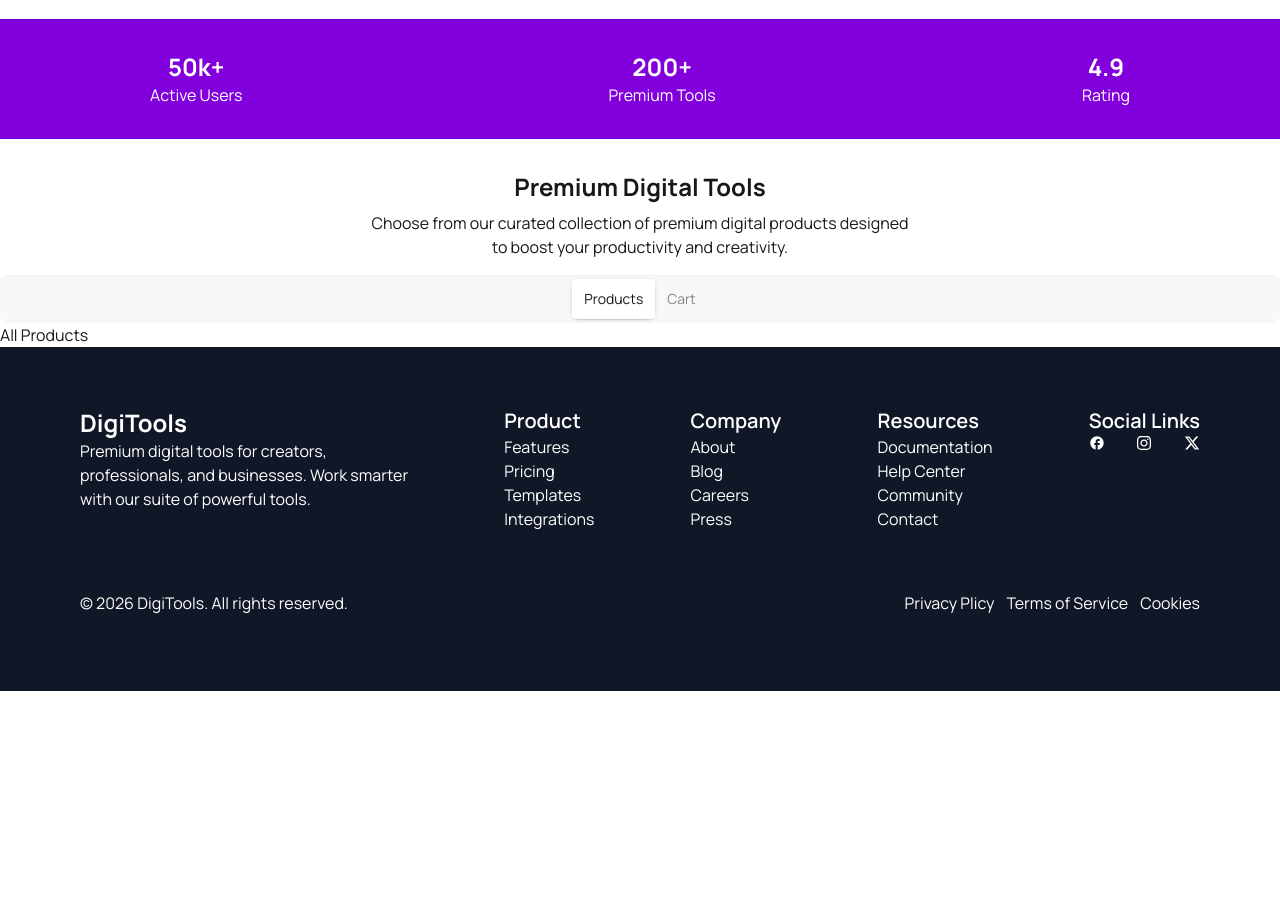
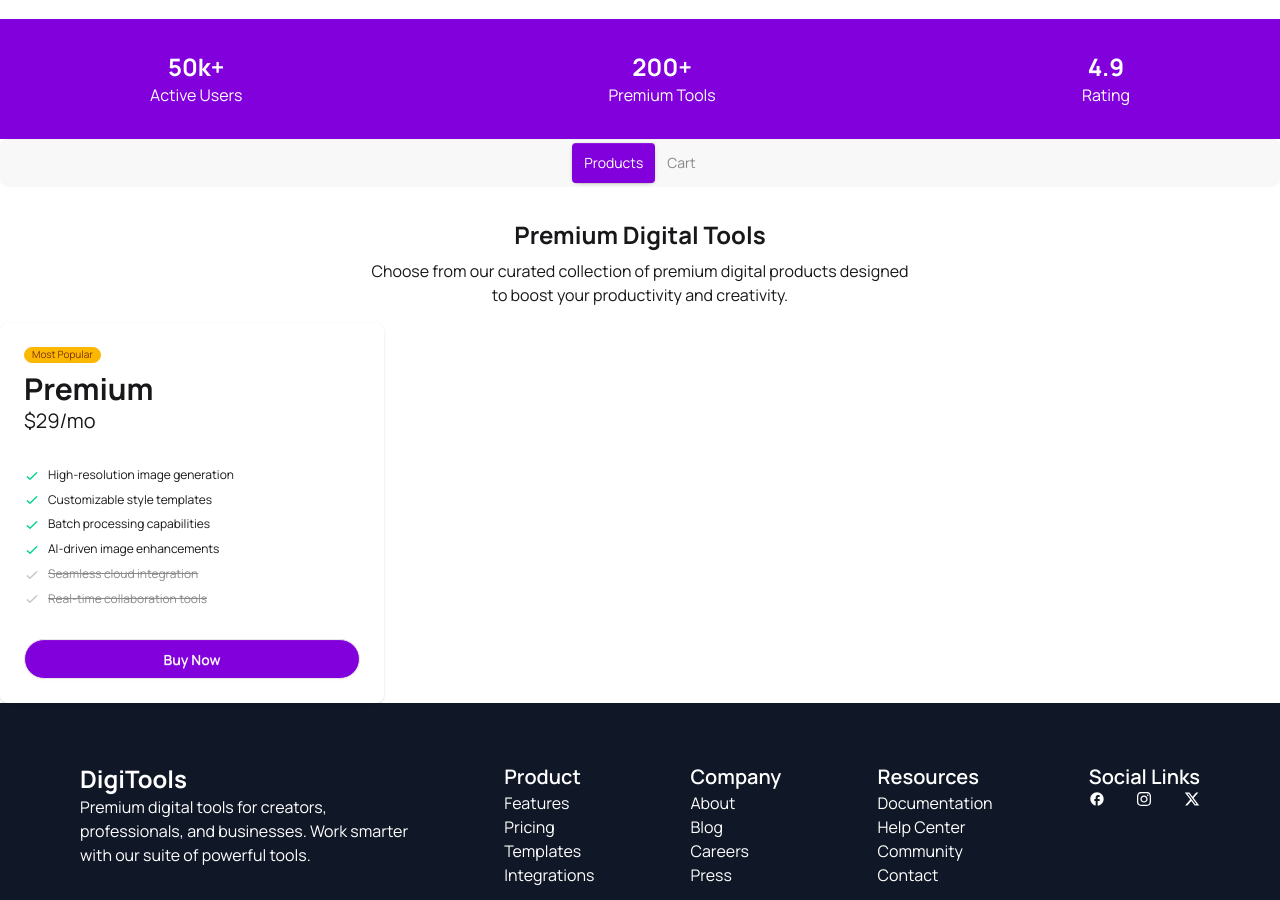
Before and after one commit to Gazi-Md-Salauddin/digiTools-Platform, a React (Vite) app: page / in a window 1280 px wide. Shown: the part 640-1540 px from the top of the page. Before the commit the page ends 1331 px from the top, so only its background shows below. Built offline with nearby package versions, Linux system fonts and the light colour scheme.

Commit message:
Navbar, banner designed

```diff
--- a/src/App.jsx
+++ b/src/App.jsx
@@ -2,26 +2,32 @@ import { useState } from 'react'
 import Navbar from './components/Navbar/Navbar'
 import Banner from './components/Banner/Banner'
 import Tools from './components/Tools/Tools'
-import ToolsCard from './components/ToolsCard/ToolsCard'
 import Cart from './components/Cart/Cart'
 import Footer from './components/Footer/Footer'
 import './App.css'
 
+const getTools = async () => {
+    const res = await fetch("/tools.json")
+    return res.json();
+  }
+
+  const toolPromise = getTools();
+
 function App() {
-  const [tabActive, setTabActive] = useState("ToolsCard")
+  const [tabActive, setTabActive] = useState("Tools")
+
 
   return (
     <>
       <Navbar/>
       <Banner/>
-      <Tools/>
       <div className="tabs tabs-box justify-center">
-        <input type="radio" name="my_tabs_1" className="tab" aria-label="Products" onClick={() => setTabActive(ToolsCard)}
+        <input type="radio" name="my_tabs_1" className={`tab ${tabActive === "Tools" ? "bg-purple-700 text-white" : "bg-none"}`} aria-label="Products" onClick={() => setTabActive("Tools")}
   defaultChecked/>
-        <input type="radio" name="my_tabs_1" className="tab" aria-label="Cart" onClick={() => setTabActive(Cart)} />
+        <input type="radio" name="my_tabs_1" className={`tab ${tabActive === "Cart" ? "bg-purple-700 text-white" : "bg-none"}`} aria-label="Cart" onClick={() => setTabActive("Cart")} />
       </div>
 
-      {tabActive === "ToolsCard" && <ToolsCard/>}
+      {tabActive === "Tools" && <Tools/>}
       {tabActive === "Cart" && <Cart/>}
 
       <Footer/>
--- a/src/components/Cart/Cart.jsx
+++ b/src/components/Cart/Cart.jsx
@@ -3,7 +3,7 @@ import React from 'react'
 const Cart = () => {
   return (
     <div>
-      <h1>Your Cart is empty</h1>
+      <h1 className="text-3xl font-bold text-center m-8">Your Cart is empty</h1>
     </div>
   )
 }
--- a/src/components/Tools/Tools.jsx
+++ b/src/components/Tools/Tools.jsx
@@ -1,6 +1,7 @@
-import React, { useState } from 'react'
+import React from 'react'
 
 const Tools = () => {
+
   return (
     <div>
       <div className="text-center mt-8 space-y-2 mb-4">
@@ -8,6 +9,50 @@ const Tools = () => {
         <p>Choose from our curated collection of premium digital products designed<br></br>to boost your productivity and creativity.</p>
       </div>
 
+      <div>
+        <div className="card w-96 bg-base-100 shadow-sm">
+          <div className="card-body">
+
+            <span className="badge badge-xs badge-warning">Most Popular</span>
+
+            <div className="">
+              <h2 className="text-3xl font-bold">Premium</h2>
+              <p></p>
+              <span className="text-xl">$29/mo</span>
+            </div>
+
+            <ul className="mt-6 flex flex-col gap-2 text-xs">
+              <li>
+                <svg xmlns="http://www.w3.org/2000/svg" className="size-4 me-2 inline-block text-success" fill="none" viewBox="0 0 24 24" stroke="currentColor"><path strokeLinecap="round" strokeLinejoin="round" strokeWidth="2" d="M5 13l4 4L19 7" /></svg>
+                <span>High-resolution image generation</span>
+              </li>
+              <li>
+                <svg xmlns="http://www.w3.org/2000/svg" className="size-4 me-2 inline-block text-success" fill="none" viewBox="0 0 24 24" stroke="currentColor"><path strokeLinecap="round" strokeLinejoin="round" strokeWidth="2" d="M5 13l4 4L19 7" /></svg>
+                <span>Customizable style templates</span>
+              </li>
+              <li>
+                <svg xmlns="http://www.w3.org/2000/svg" className="size-4 me-2 inline-block text-success" fill="none" viewBox="0 0 24 24" stroke="currentColor"><path strokeLinecap="round" strokeLinejoin="round" strokeWidth="2" d="M5 13l4 4L19 7" /></svg>
+                <span>Batch processing capabilities</span>
+              </li>
+              <li>
+                <svg xmlns="http://www.w3.org/2000/svg" className="size-4 me-2 inline-block text-success" fill="none" viewBox="0 0 24 24" stroke="currentColor"><path strokeLinecap="round" strokeLinejoin="round" strokeWidth="2" d="M5 13l4 4L19 7" /></svg>
+                <span>AI-driven image enhancements</span>
+              </li>
+              <li className="opacity-50">
+                <svg xmlns="http://www.w3.org/2000/svg" className="size-4 me-2 inline-block text-base-content/50" fill="none" viewBox="0 0 24 24" stroke="currentColor"><path strokeLinecap="round" strokeLinejoin="round" strokeWidth="2" d="M5 13l4 4L19 7" /></svg>
+                <span className="line-through">Seamless cloud integration</span>
+              </li>
+              <li className="opacity-50">
+                <svg xmlns="http://www.w3.org/2000/svg" className="size-4 me-2 inline-block text-base-content/50" fill="none" viewBox="0 0 24 24" stroke="currentColor"><path strokeLinecap="round" strokeLinejoin="round" strokeWidth="2" d="M5 13l4 4L19 7" /></svg>
+                <span className="line-through">Real-time collaboration tools</span>
+              </li>
+            </ul>
+            <div className="mt-6">
+              <button className="btn bg-purple-700 text-white btn-block rounded-full">Buy Now</button>
+            </div>
+          </div>
+        </div>
+      </div>
     </div>
 
 
--- a/src/components/ToolsCard/ToolsCard.jsx
+++ /dev/null
@@ -1,11 +0,0 @@
-import React from 'react'
-
-const ToolsCard = () => {
-  return (
-    <div>
-      <h1>All Products</h1>
-    </div>
-  )
-}
-
-export default ToolsCard
```
